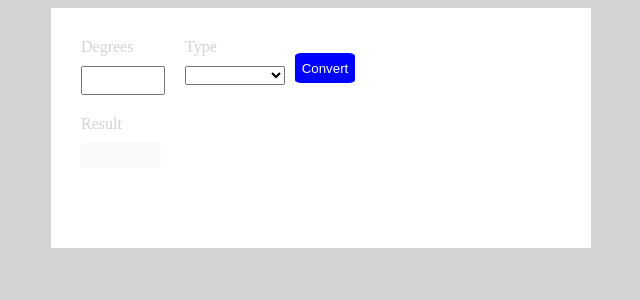
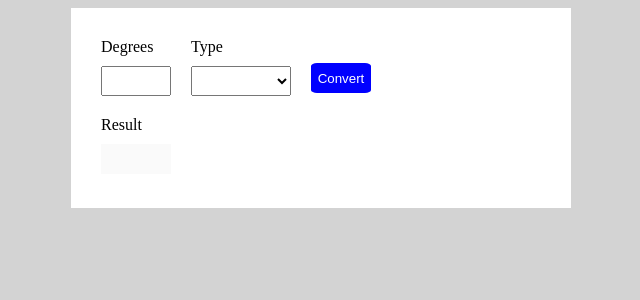
Before and after one commit to vladmir26/Mini-project-Vue, a Vue app: page / in a window 1280 px wide. Shown: the top 300 px of the page, without its empty margins (319-959 px from the left). Built offline with nearby package versions, Linux system fonts and the light colour scheme.

Commit message:
Поправил стили

```diff
--- a/src/components/App.vue
+++ b/src/components/App.vue
@@ -7,7 +7,7 @@
       <input class="converter__input" type="number" v-model="number">
   </div>
   <div class="converter__wrapper">
-      <label class="converter__label">Type</label>
+      <label class="converter__label converter__label-select">Type</label>
       <select class="converter__select" v-model="degree">
         <option>
           Fahrenheit
@@ -39,11 +39,11 @@ export default {
   methods: {
     ConvertDegrees() {
       if (this.degree === 'Fahrenheit' && this.number) {
-          this.result = (((this.number - 32) * 5/9).toFixed(2)) + '°C';
+          this.result = (((this.number - 32) * 5/9).toFixed(2)) + ' °C';
 
       }
       if (this.degree === 'Celsius' && this.number) {
-        this.result = ((this.number * 9/5) + 32).toFixed(2) + '°F';
+        this.result = ((this.number * 9/5) + 32).toFixed(2) + ' °F';
       }
     }
   }
@@ -51,6 +51,10 @@ export default {
 </script>
 
 <style lang="scss">
+* {
+   box-sizing: border-box;
+}
+
 body {
   background-color: lightgrey;
 }
@@ -83,12 +87,16 @@ body {
 
   &__input {
     width: 70px;
-    padding: 5px;
-    margin: 10px;
+    height: 30px;
+    padding-left: 5px;
+    padding-right: 5px;
+    margin: 10px 0 10px 10px;
   }
 
   &__input--result {
+    color: black;
     border: none;
+    height: 30px;
     outline: none;
     font-weight: bold;
   }
@@ -101,11 +109,17 @@ body {
   &__label {
      padding-left: 10px;
      padding-top: 10px;
-     color: lightgrey;
+     color: black;
   }
+
+  &__label-select {
+     padding-left: 20px;
+  }
+
   &__select {
     width: 100px;
-    margin: 10px;
+    margin: 10px 20px 10px 20px;
+    height: 30px;
   }
 
   &__button {
@@ -113,7 +127,7 @@ body {
     color: #fff;
     width: 60px;
     height: 30px;
-    margin-top: 25px;
+    margin-top: 35px;
     text-align: center;
     border: none;
     border-radius: 10%;
```
